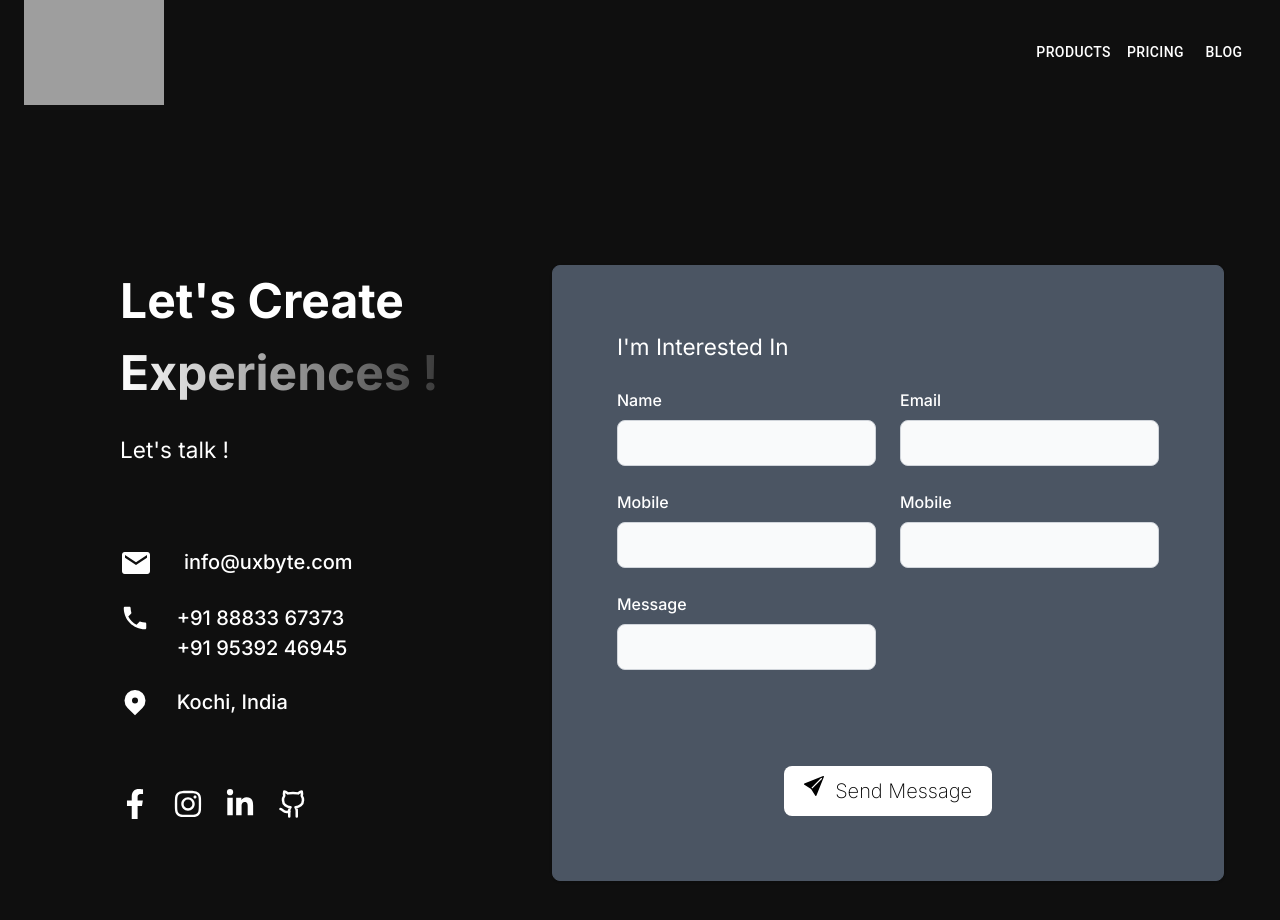
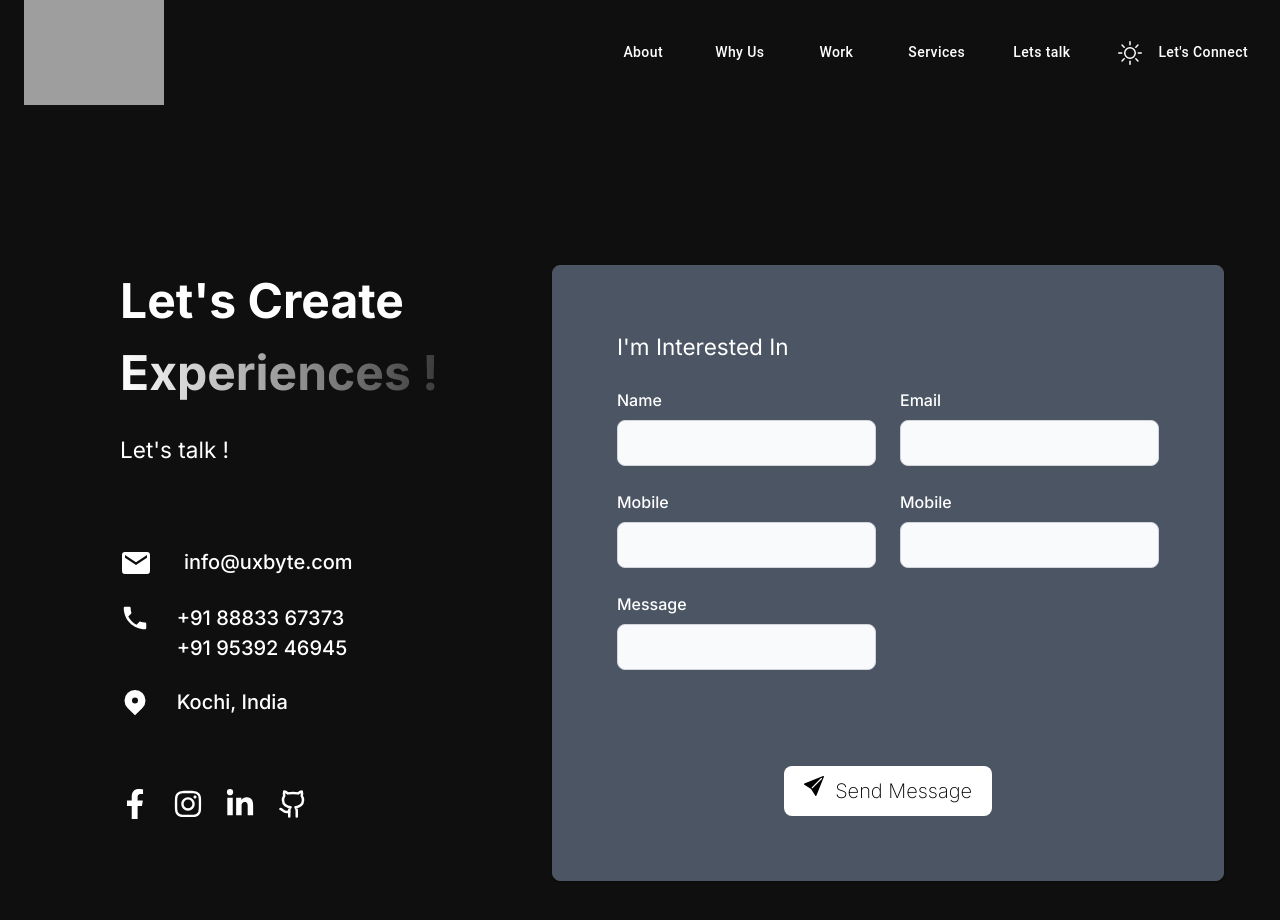
Before and after one commit to lalukrish/UXByte-Page, a Next.js app: page /contact in a window 1280 px wide. Shown: the top 920 px of the page. Built offline with nearby package versions, Linux system fonts and the light colour scheme; grey boxes are pictures that could not be loaded.

Commit message:
fix:target locations added

```diff
--- a/src/app/page.js
+++ b/src/app/page.js
@@ -13,9 +13,60 @@ import Navbar from "@/components/navbar";
 import Footer from "@/components/footer";
 
 export default function Home() {
+  const whyusLocation = () => {
+    if (typeof window !== "undefined") {
+      const targetSection = document.getElementById("why_us");
+      if (targetSection) {
+        targetSection.scrollIntoView({ behavior: "smooth" });
+      }
+    }
+  };
+
+  const servicesLocation = () => {
+    if (typeof window !== "undefined") {
+      const targetSection = document.getElementById("services_id");
+      if (targetSection) {
+        targetSection.scrollIntoView({ behavior: "smooth" });
+      }
+    }
+  };
+
+  const aboutUsLocation = () => {
+    if (typeof window !== "undefined") {
+      const targetSection = document.getElementById("aboutUs_id");
+      if (targetSection) {
+        targetSection.scrollIntoView({ behavior: "smooth" });
+      }
+    }
+  };
+
+  const workLocation = () => {
+    if (typeof window !== "undefined") {
+      const targetSection = document.getElementById("works_id");
+      if (targetSection) {
+        targetSection.scrollIntoView({ behavior: "smooth" });
+      }
+    }
+  };
+
+  const workLetstalk = () => {
+    if (typeof window !== "undefined") {
+      const targetSection = document.getElementById("lets_talk");
+      if (targetSection) {
+        targetSection.scrollIntoView({ behavior: "smooth" });
+      }
+    }
+  };
+
   return (
-    <div suppressHydrationWarning={false}>
-      <Navbar />
+    <div>
+      <Navbar
+        whyusLocation={whyusLocation}
+        servicesLocation={servicesLocation}
+        aboutUsLocation={aboutUsLocation}
+        workLocation={workLocation}
+        workLetstalk={workLetstalk}
+      />
       {/* <Hero /> */}
       <About />
       <WhyUs />
--- a/src/components/About.jsx
+++ b/src/components/About.jsx
@@ -2,15 +2,15 @@ import React from "react";
 
 const About = () => {
   return (
-    <div className="md:mx-20 mx-4" id="about">
+    <div className="md:mx-20 mx-4" id="aboutUs_id">
       <div className="text-5xl font-extrabold mb-8 flex items-center">
         <span className="bg-gradient-to-r from-purple-500 to-purple-800 bg-clip-text text-transparent">
           About
         </span>
-        <div className=" md:block ml-4 gap-2">
+        <div className="md:block ml-4 gap-2">
           <img
             src="https://res.cloudinary.com/dvjjzsilz/image/upload/v1711784029/atwww59mdcbnvxvpxmei.png"
-            className="h-38 w-36 md:w-48"
+            className="h-38 w-36 md:w-48 md:hidden"
             alt=""
             width={32}
             height={20}
@@ -18,8 +18,8 @@ const About = () => {
         </div>
       </div>
 
-      <div className="grid grid-cols-1 md:grid-cols-3 gap-4 ">
-        <div className="col-span-1  mb-20">
+      <div className="grid grid-cols-1 md:grid-cols-3 lg:grid-cols-3 gap-4 md:justify-center md:items-center">
+        <div className="col-span-1 md:col-span-2 mb-20">
           <ul className="list-disc ml-8 text-xl">
             <li className="mb-4 font-light">
               <span className="text-purple-300 font-bold">
@@ -56,6 +56,18 @@ const About = () => {
             </li>
           </ul>
         </div>
+        {/* Adjusted for medium screens */}
+        <div className="hidden sm:block">
+          <div className="flex justify-center md:col-span-1 md:mb-20">
+            <img
+              src="https://res.cloudinary.com/dvjjzsilz/image/upload/v1711784029/atwww59mdcbnvxvpxmei.png"
+              className="h-80 w-80 md:w-80"
+              alt=""
+              width={100}
+              height={100}
+            />
+          </div>
+        </div>
       </div>
 
       <div></div>
--- a/src/components/Services.jsx
+++ b/src/components/Services.jsx
@@ -13,7 +13,7 @@ const Services = () => {
     triggerOnce: false, // Set to false to trigger the animation every time the component enters the viewport
   });
   return (
-    <div className="mt-20 text-center " id="lets_talk ">
+    <div className="mt-20 text-center " id="services_id">
       <div className="text-6xl font-extrabold mb-6">
         <span className="bg-gradient-to-r from-purple-500 to-purple-800 bg-clip-text text-transparent">
           Services
--- a/src/components/WhyUs.jsx
+++ b/src/components/WhyUs.jsx
@@ -3,7 +3,7 @@ import React from "react";
 
 const WhyUs = () => {
   return (
-    <div className="mt-12 text-center" id="lets_talk">
+    <div className="mt-12 text-center" id="why_us">
       <div className=" mb-6">
         <span className="text-5xl font-extrabold bg-gradient-to-r from-purple-500 to-purple-800 bg-clip-text text-transparent">
           Why us !
--- a/src/components/custom-component/button-component.jsx
+++ b/src/components/custom-component/button-component.jsx
@@ -1,3 +1,5 @@
+
+
 const ButtonComponent = ({ change }) => {
   return (
     <>
--- a/src/components/navbar.jsx
+++ b/src/components/navbar.jsx
@@ -8,18 +8,22 @@ import Typography from "@mui/material/Typography";
 import Menu from "@mui/material/Menu";
 import MenuIcon from "@mui/icons-material/Menu";
 import Container from "@mui/material/Container";
-import Avatar from "@mui/material/Avatar";
 import Button from "@mui/material/Button";
-import Tooltip from "@mui/material/Tooltip";
 import MenuItem from "@mui/material/MenuItem";
-import AdbIcon from "@mui/icons-material/Adb";
 import { useState } from "react";
 import Image from "next/image";
+import { BsSun } from "react-icons/bs";
 
-const pages = ["Products", "Pricing", "Blog"];
+const pages = ["About", "Why Us", "Work", "Services", "Lets talk"];
 const settings = ["Profile", "Account", "Dashboard", "Logout"];
 
-const Navbar = () => {
+const Navbar = ({
+  whyusLocation,
+  servicesLocation,
+  aboutUsLocation,
+  workLocation,
+  workLetstalk,
+}) => {
   const [anchorElNav, setAnchorElNav] = useState(null);
   const [anchorElUser, setAnchorElUser] = useState(null);
 
@@ -45,18 +49,71 @@ const Navbar = () => {
         elevation={0}
         style={{ backgroundColor: "#0f0f0f" }}
       >
-        <Container maxWidth="xl">
+        <Container maxWidth="xl ">
           <Toolbar disableGutters>
             <Image
               src="https://res.cloudinary.com/dvjjzsilz/image/upload/v1711783336/e5c19dbcnmyg9h682icc.png"
               alt=" Logo"
               width={140}
               height={40}
-            />{" "}
+            />
             <Box
               sx={{
+                display: { xs: "none", md: "flex" },
                 flexGrow: 1,
+                justifyContent: "flex-end",
+                textTransform: "none",
+              }}
+            >
+              <Button
+                onClick={aboutUsLocation}
+                sx={{ mx: 2, color: "white", textTransform: "none" }}
+              >
+                About
+              </Button>
+              <Button
+                onClick={whyusLocation}
+                sx={{ mx: 2, color: "white", textTransform: "none" }}
+              >
+                Why Us
+              </Button>
+              <Button
+                onClick={workLocation}
+                sx={{ mx: 2, color: "white", textTransform: "none" }}
+              >
+                Work
+              </Button>
+              <Button
+                onClick={servicesLocation}
+                sx={{ mx: 2, color: "white", textTransform: "none" }}
+              >
+                Services
+              </Button>
+              <Button
+                onClick={workLetstalk}
+                sx={{ mx: 2, color: "white", textTransform: "none" }}
+              >
+                Lets talk
+              </Button>
+              <IconButton
+                aria-label="theme change"
+                color="inherit"
+                onClick={handleOpenUserMenu}
+              >
+                <BsSun className="ml-4" />
+              </IconButton>
+              <Button
+                color="inherit"
+                className="text-black bg-white px-6 h-10 my-2  ml-16 "
+                sx={{ borderRadius: "0.5rem", textTransform: "none" }}
+              >
+                Let's Connect
+              </Button>
+            </Box>
+            <Box
+              sx={{
                 display: { xs: "flex", md: "none" },
+                flexGrow: 1,
                 justifyContent: "flex-end",
               }}
             >
@@ -90,57 +147,16 @@ const Navbar = () => {
               >
                 {pages.map((page) => (
                   <MenuItem key={page} onClick={handleCloseNavMenu}>
-                    <Typography textAlign="center">{page}</Typography>
+                    <Typography
+                      textAlign="center"
+                      sx={{ textTransform: "none" }}
+                    >
+                      {page}
+                    </Typography>
                   </MenuItem>
                 ))}
               </Menu>
             </Box>
-            <Box
-              sx={{
-                flexGrow: 1,
-                display: { xs: "none", md: "flex" },
-                justifyContent: "flex-end",
-              }}
-            >
-              {pages.map((page) => (
-                <Button
-                  key={page}
-                  onClick={handleCloseNavMenu}
-                  sx={{ my: 2, color: "white", display: "block" }}
-                >
-                  {page}
-                </Button>
-              ))}
-            </Box>
-            {/* <Box sx={{ flexGrow: 0, display: { xs: "flex", md: "none" } }}>
-              <Tooltip title="Open settings">
-                <IconButton onClick={handleOpenUserMenu} sx={{ p: 0 }}>
-                  <MenuIcon sx={{ color: "white" }} />
-                </IconButton>
-              </Tooltip>
-              <Menu
-                sx={{ mt: "45px" }}
-                id="menu-appbar"
-                anchorEl={anchorElUser}
-                anchorOrigin={{
-                  vertical: "top",
-                  horizontal: "right",
-                }}
-                keepMounted
-                transformOrigin={{
-                  vertical: "top",
-                  horizontal: "right",
-                }}
-                open={Boolean(anchorElUser)}
-                onClose={handleCloseUserMenu}
-              >
-                {settings.map((setting) => (
-                  <MenuItem key={setting} onClick={handleCloseUserMenu}>
-                    <Typography textAlign="center">{setting}</Typography>
-                  </MenuItem>
-                ))}
-              </Menu>
-            </Box> */}
           </Toolbar>
         </Container>
       </AppBar>
--- a/src/components/works.jsx
+++ b/src/components/works.jsx
@@ -2,7 +2,10 @@ import React from "react";
 
 const Works = () => {
   return (
-    <div className="flex flex-col items-center my-10 mx-4 sm:mx-10">
+    <div
+      className="flex flex-col items-center my-10 mx-4 sm:mx-10"
+      id="works_id"
+    >
       <div className="text-3xl sm:text-5xl font-extrabold">
         <span className="bg-gradient-to-r from-purple-500 to-purple-800 bg-clip-text text-transparent">
           Works{" "}
```
